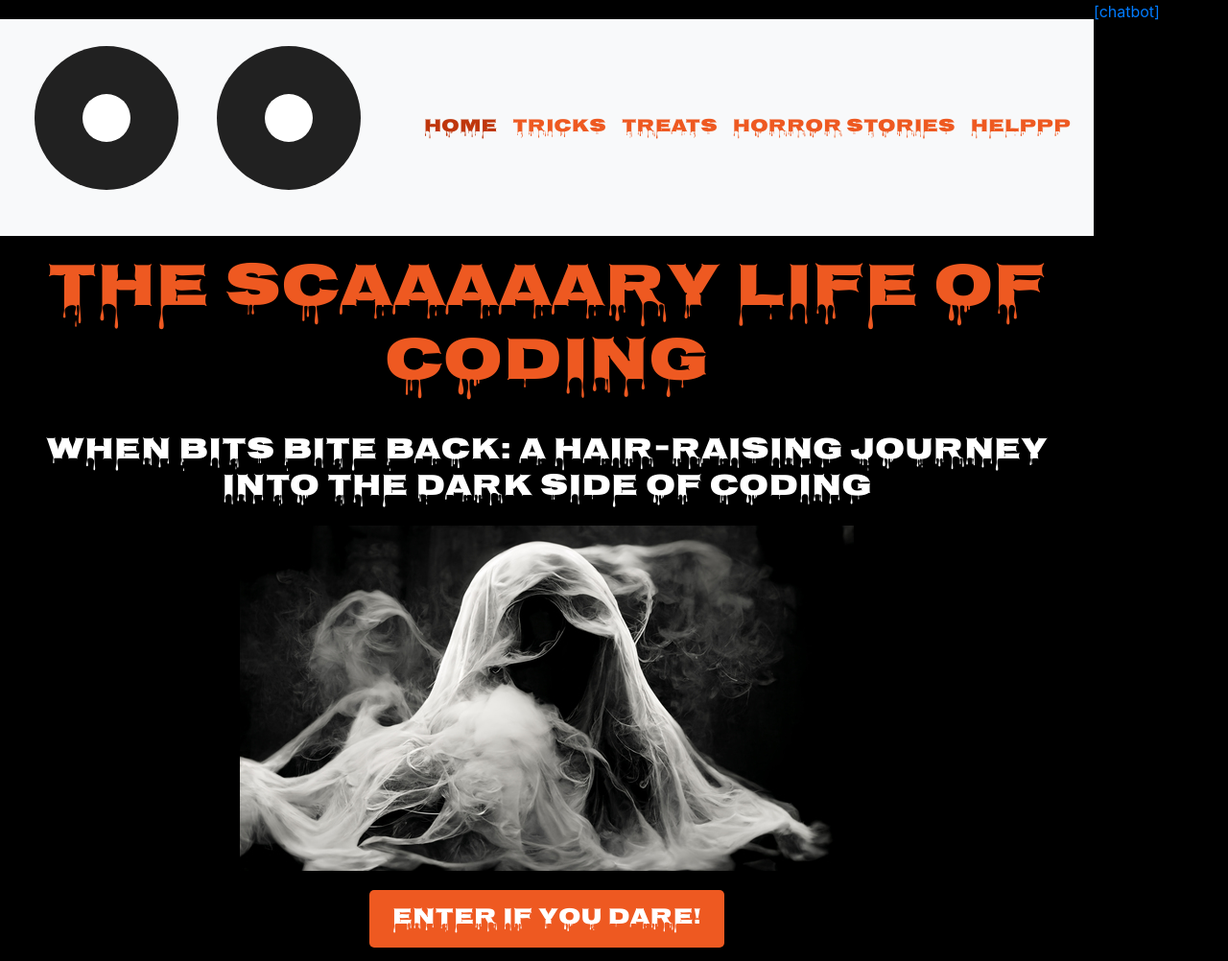
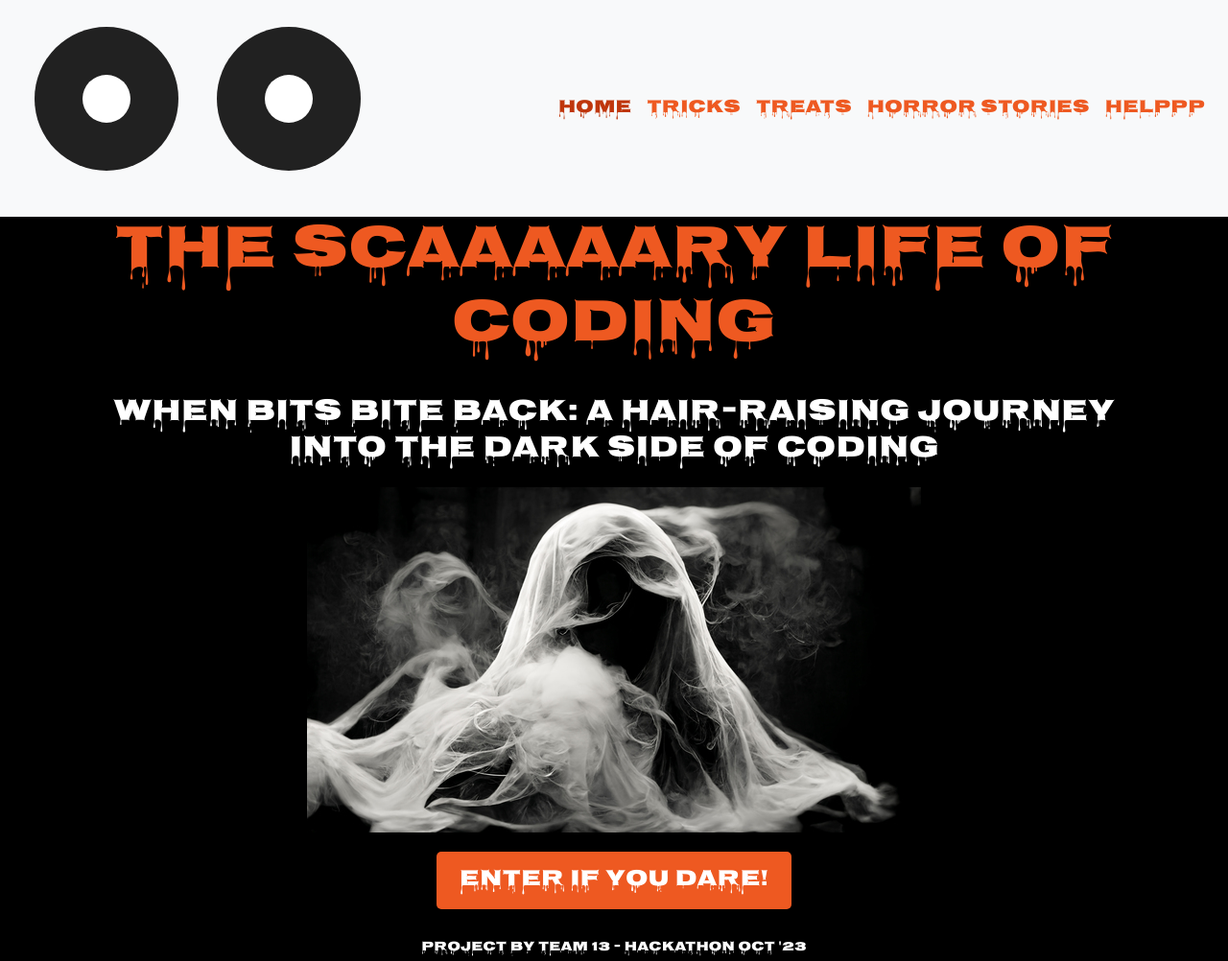
Before and after one commit to andyk8872/luckynumber13, a plain HTML site: page index.html in a window 1280 px wide. Shown: the top 1002 px of the page at 96% size. Drawn offline with nearby package versions, Linux system fonts and the light colour scheme; a script that the page names is missing.

Commit message:
change bootstrap containers

```diff
--- a/index.html
+++ b/index.html
@@ -18,8 +18,8 @@
 </head>
 
 <body>
-    <div class="flex-wrapper">
-        <header>
+  <div class="container-fluid p-0 m-0">
+    <header class="container-fluid p-0 m-0">
       <nav class="navbar navbar-expand-md navbar-light bg-light">
         <div class="eyes">
           <div class="eye">
@@ -87,7 +87,7 @@
       </div>
     </footer>
 
-  </div>
+
     <chat-bot platform_id="2d8244d7-518b-4bed-a262-a42ceb79f26b" user_id="3a81d767-77c3-4430-8e5b-05a97f5918f3"
       chatbot_id="792598a0-ec7b-46c1-8ceb-4f601894a52b"><a
         href="https://www.chatsimple.ai/?utm_source=widget&utm_medium=referral">[chatbot]</a></chat-bot>
```
Lines whose indentation alone changed are shown as unchanged.
